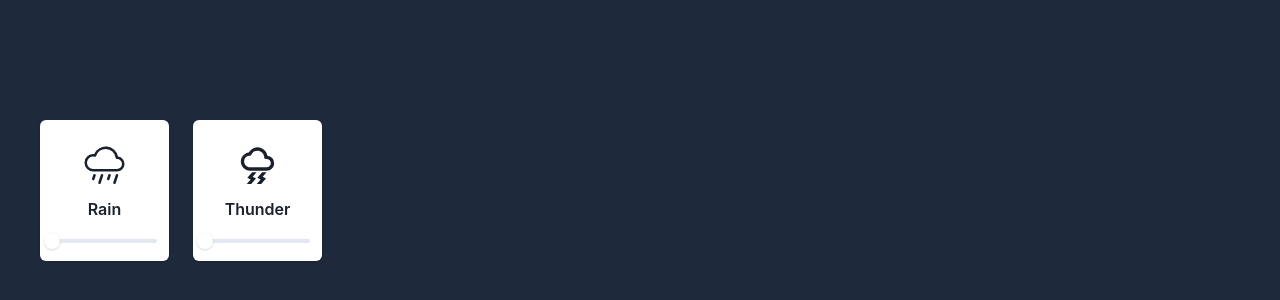
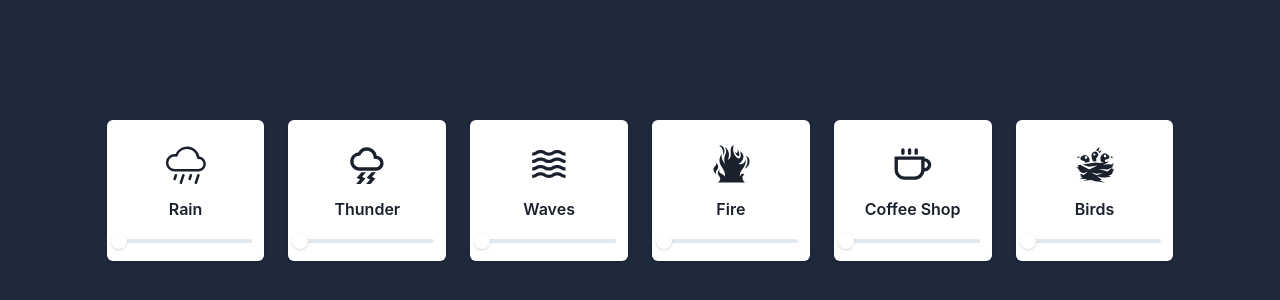
Before and after one commit to marwaneahansal/chillsounds, a Next.js app: page / in a window 1280 px wide. Shown: the part 210-510 px from the top of the page. Built offline with nearby package versions, Linux system fonts and the light colour scheme.

Commit message:
add all the sound elements

```diff
--- a/src/pages/index.tsx
+++ b/src/pages/index.tsx
@@ -2,7 +2,9 @@ import { Grid, GridItem } from "@chakra-ui/react";
 import { type NextPage } from "next";
 import Head from "next/head";
 import { BsCloudRain } from "react-icons/bs";
-import { MdOutlineThunderstorm } from "react-icons/md";
+import { MdOutlineThunderstorm, MdOutlineWaves } from "react-icons/md";
+import { GiCelebrationFire, GiNestBirds } from "react-icons/gi";
+import { CgCoffee } from "react-icons/cg";
 import { SoundCard } from "~/components/SoundCard";
 
 const Home: NextPage = () => {
@@ -15,12 +17,13 @@ const Home: NextPage = () => {
       </Head>
       <main className="min-h-screen bg-slate-800">
         <Grid
+          className="w-5/6"
           alignItems={"center"}
           justifyContent={"center"}
           height={"100vh"}
-          templateColumns={"repeat(8, minmax(0, 1fr))"}
+          templateColumns={"repeat(6, minmax(0, 1fr))"}
           gap={6}
-          marginInline={"10"}
+          margin={"auto"}
         >
           <GridItem>
             <SoundCard
@@ -44,6 +47,47 @@ const Home: NextPage = () => {
               }
             />
           </GridItem>
+          <GridItem>
+            <SoundCard
+              title="Waves"
+              icon={
+                <MdOutlineWaves
+                  size={"2.5rem"}
+                  style={{ flexGrow: 1 }}
+                ></MdOutlineWaves>
+              }
+            />
+          </GridItem>
+          <GridItem>
+            <SoundCard
+              title="Fire"
+              icon={
+                <GiCelebrationFire
+                  size={"2.5rem"}
+                  style={{ flexGrow: 1 }}
+                ></GiCelebrationFire>
+              }
+            />
+          </GridItem>
+          <GridItem>
+            <SoundCard
+              title="Coffee Shop"
+              icon={
+                <CgCoffee size={"2.5rem"} style={{ flexGrow: 1 }}></CgCoffee>
+              }
+            />
+          </GridItem>
+          <GridItem>
+            <SoundCard
+              title="Birds"
+              icon={
+                <GiNestBirds
+                  size={"2.5rem"}
+                  style={{ flexGrow: 1 }}
+                ></GiNestBirds>
+              }
+            />
+          </GridItem>
         </Grid>
       </main>
     </>
```
